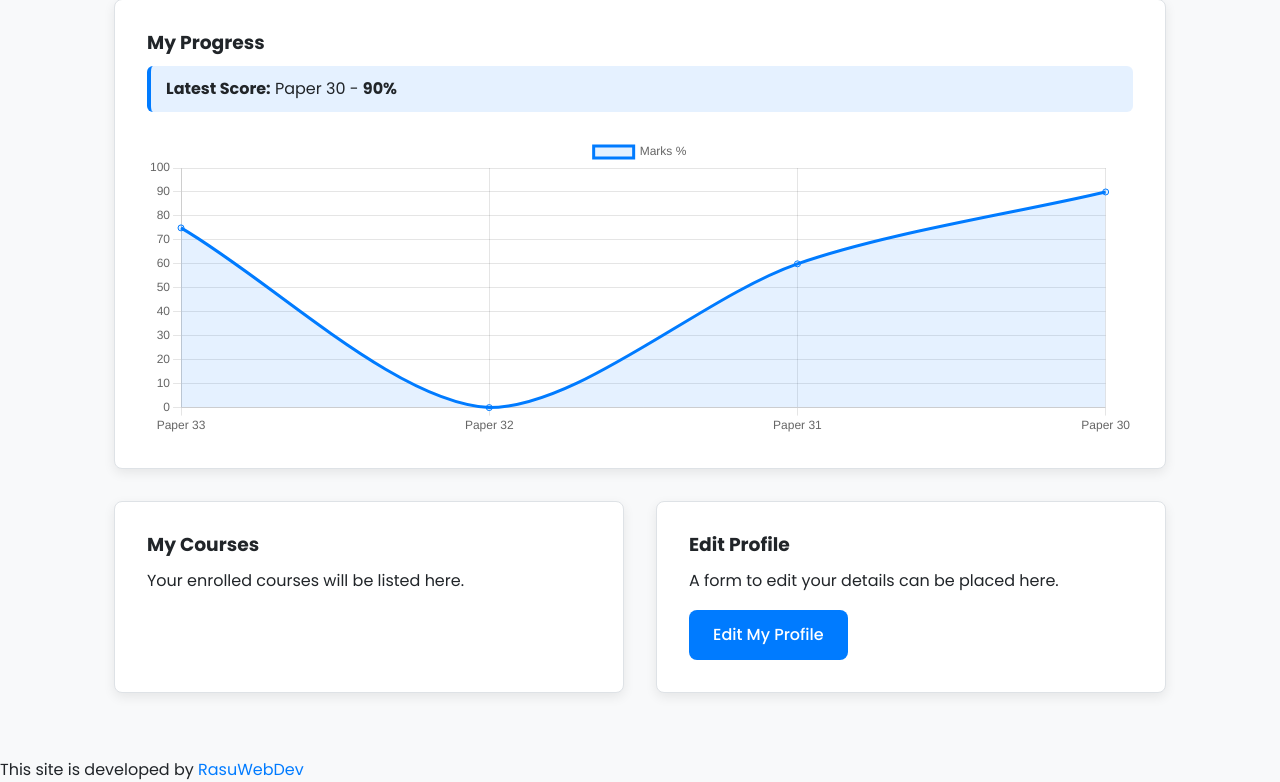
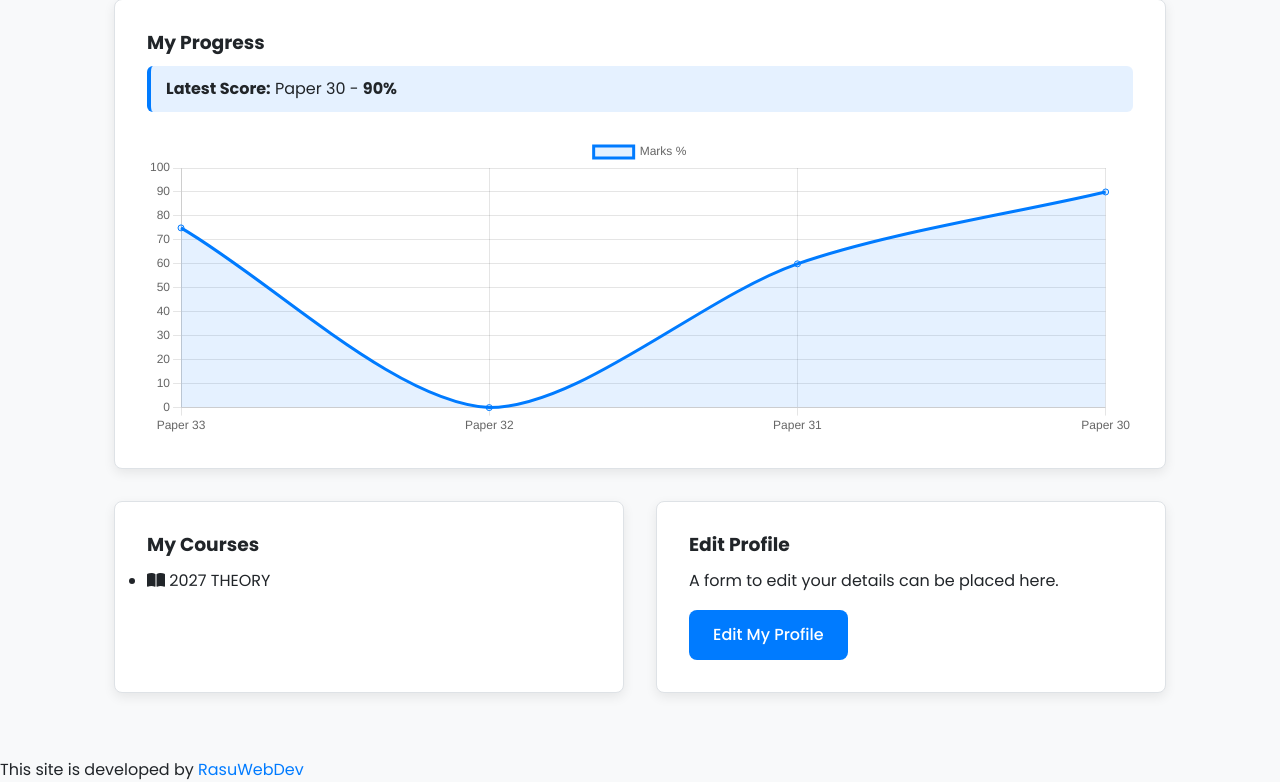
Before and after one commit to rasuwebdev/ApiWadaPhysicsWeb, a Flask app: page /dashboard in a window 1280 px wide. Shown: the part 235-1017 px from the top of the page. Run offline with Flask 3, Linux system fonts and the light colour scheme; a user stored in the database is signed in; tables that the repository leaves empty hold one stand-in row (values such as "Sample post").

Commit message:
Update dashboard.html

```diff
--- a/templates/dashboard.html
+++ b/templates/dashboard.html
@@ -34,10 +34,22 @@
 </div>
 
 <div class="dashboard-grid">
-    <div class="card">
-        <h3>My Courses</h3>
-        <p>Your enrolled courses will be listed here.</p>
-    </div>
+<div class="card">
+    <h3>My Courses</h3>
+
+    {% if enrollments %}
+        <ul class="course-list">
+            {% for enrollment in enrollments %}
+                <li>
+                    <i class="fas fa-book-open"></i> <span>{{ enrollment.course.name }}</span>
+                </li>
+            {% endfor %}
+        </ul>
+    {% else %}
+        <p>You are not yet enrolled in any courses.</p>
+    {% endif %}
+
+</div>
     <div class="card">
         <h3>Edit Profile</h3>
         <p>A form to edit your details can be placed here.</p>
```
